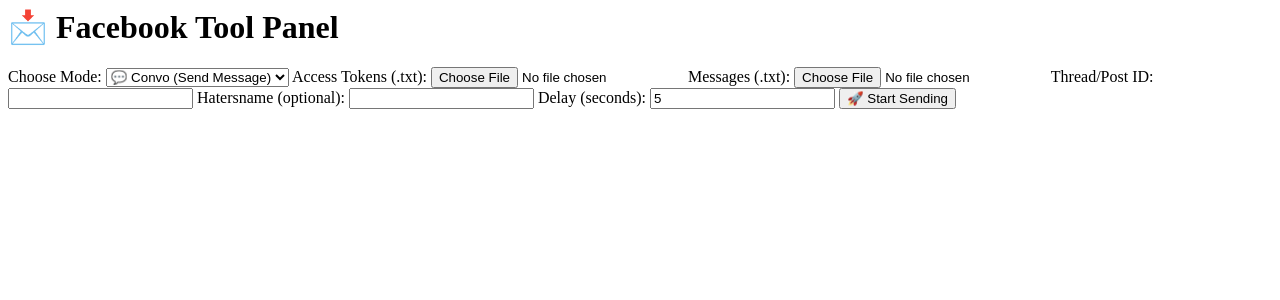
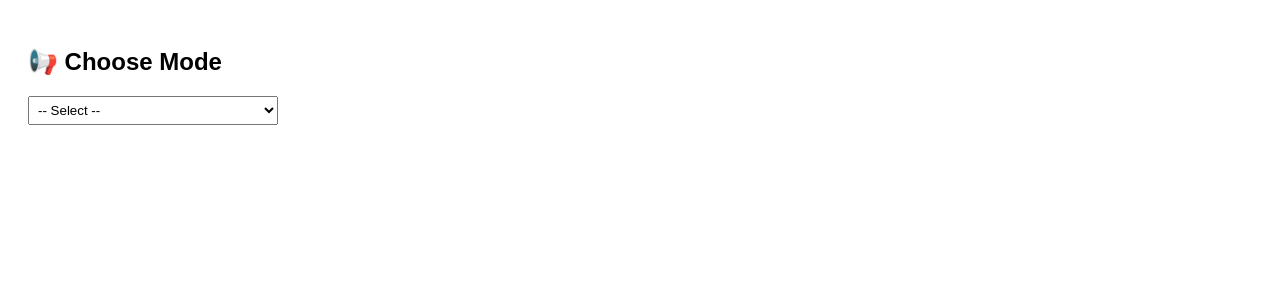
Before and after one commit to DH0K3B44Z/inbox, a Flask app: page / in a window 1280 px wide. Shown: the top 300 px of the page. Run offline with Flask 3, Linux system fonts and the light colour scheme.

Commit message:
Update index.html

```diff
--- a/templates/index.html
+++ b/templates/index.html
@@ -1,26 +1,100 @@
-<h1>📩 Facebook Tool Panel</h1>
+<!DOCTYPE html>
+<html>
+<head>
+    <title>Facebook Tool Panel</title>
+    <style>
+        body {
+            font-family: Arial, sans-serif;
+            padding: 20px;
+        }
+        .form-section {
+            display: none;
+            margin-top: 20px;
+        }
+        .form-group {
+            margin-bottom: 10px;
+        }
+        label {
+            font-weight: bold;
+        }
+        input[type="text"], input[type="number"], select {
+            padding: 5px;
+            width: 250px;
+        }
+        input[type="file"] {
+            padding: 5px;
+        }
+        button {
+            padding: 10px 20px;
+            background-color: #4CAF50;
+            border: none;
+            color: white;
+            cursor: pointer;
+        }
+    </style>
+    <script>
+        function showForm() {
+            var mode = document.getElementById("mode").value;
+            if (mode) {
+                document.getElementById("mainForm").style.display = "block";
+                document.getElementById("threadField").style.display = (mode === "convo") ? "block" : "none";
+                document.getElementById("postField").style.display = (mode === "post") ? "block" : "none";
+            } else {
+                document.getElementById("mainForm").style.display = "none";
+            }
+        }
+    </script>
+</head>
+<body>
 
-<form method="POST" enctype="multipart/form-data">
-    <label>Choose Mode:</label>
-    <select name="mode" required>
-        <option value="convo">💬 Convo (Send Message)</option>
-        <option value="post">📝 Post (Comment)</option>
+    <h2>📢 Choose Mode</h2>
+    <select id="mode" name="mode" onchange="showForm()" required>
+        <option value="">-- Select --</option>
+        <option value="convo">Chat (Convo)</option>
+        <option value="post">Post (Comment)</option>
     </select>
 
-    <label>Access Tokens (.txt):</label>
-    <input type="file" name="tokens_file" accept=".txt" required>
+    <form id="mainForm" class="form-section" method="POST" enctype="multipart/form-data">
+        <input type="hidden" name="mode" id="selectedMode">
 
-    <label>Messages (.txt):</label>
-    <input type="file" name="messages_file" accept=".txt" required>
+        <div class="form-group">
+            <label>Choose Tokens (.txt):</label>
+            <input type="file" name="tokens_file" required>
+        </div>
 
-    <label>Thread/Post ID:</label>
-    <input type="text" name="target_id" required>
+        <div class="form-group">
+            <label>Choose Messages (.txt):</label>
+            <input type="file" name="messages_file" required>
+        </div>
 
-    <label>Hatersname (optional):</label>
-    <input type="text" name="hatersname">
+        <div class="form-group" id="threadField" style="display:none;">
+            <label>Enter Thread ID:</label>
+            <input type="text" name="target_id">
+        </div>
 
-    <label>Delay (seconds):</label>
-    <input type="number" name="delay" value="5">
+        <div class="form-group" id="postField" style="display:none;">
+            <label>Enter Post ID:</label>
+            <input type="text" name="target_id">
+        </div>
 
-    <input type="submit" value="🚀 Start Sending">
-</form>
+        <div class="form-group">
+            <label>Enter Hatersname (optional):</label>
+            <input type="text" name="hatersname">
+        </div>
+
+        <div class="form-group">
+            <label>Enter Delay (seconds):</label>
+            <input type="number" name="delay" value="5" required>
+        </div>
+
+        <button type="submit">🚀 Submit</button>
+    </form>
+
+    <script>
+        document.getElementById("mode").addEventListener("change", function() {
+            document.getElementById("selectedMode").value = this.value;
+        });
+    </script>
+
+</body>
+</html>
```
